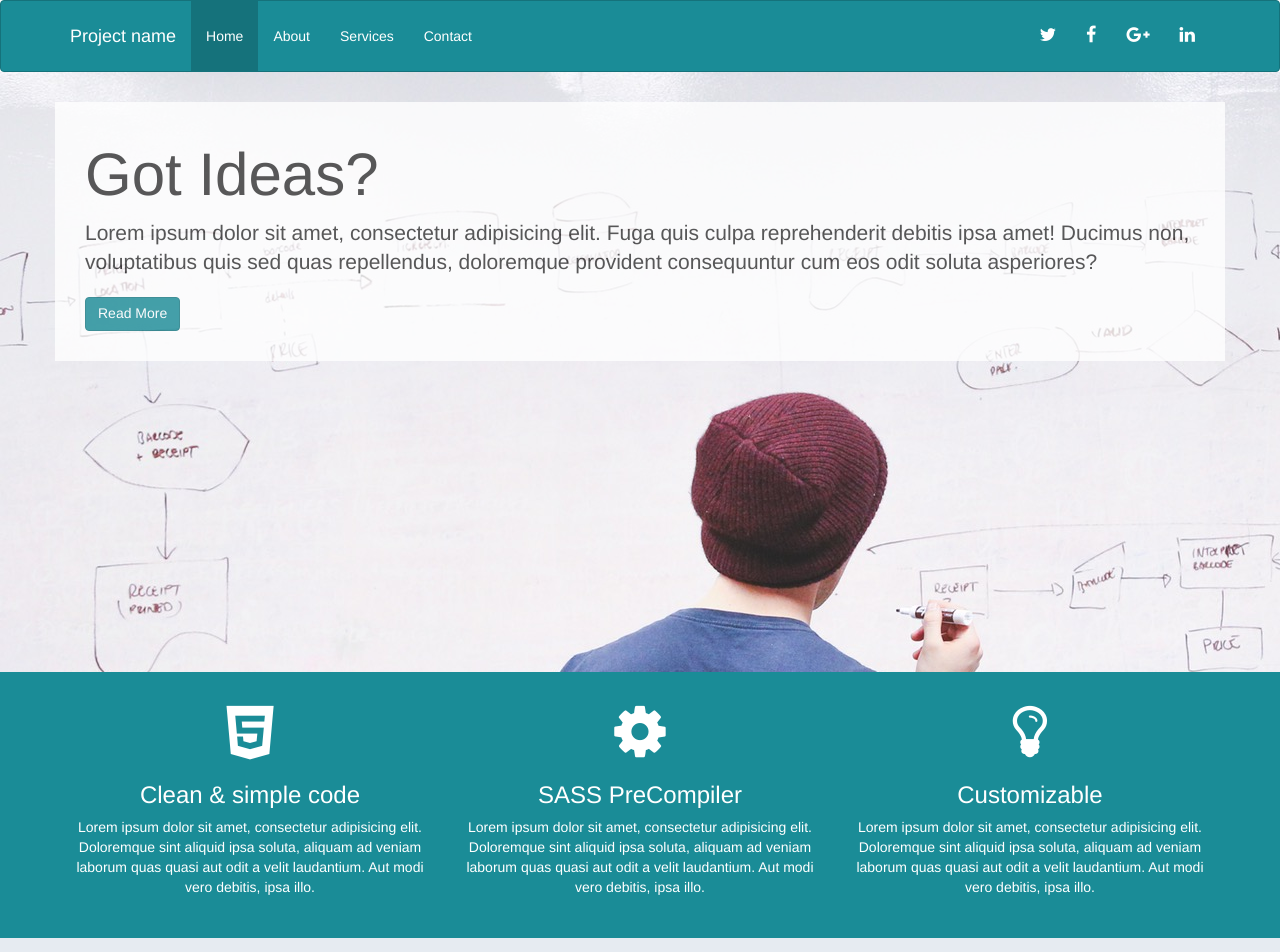
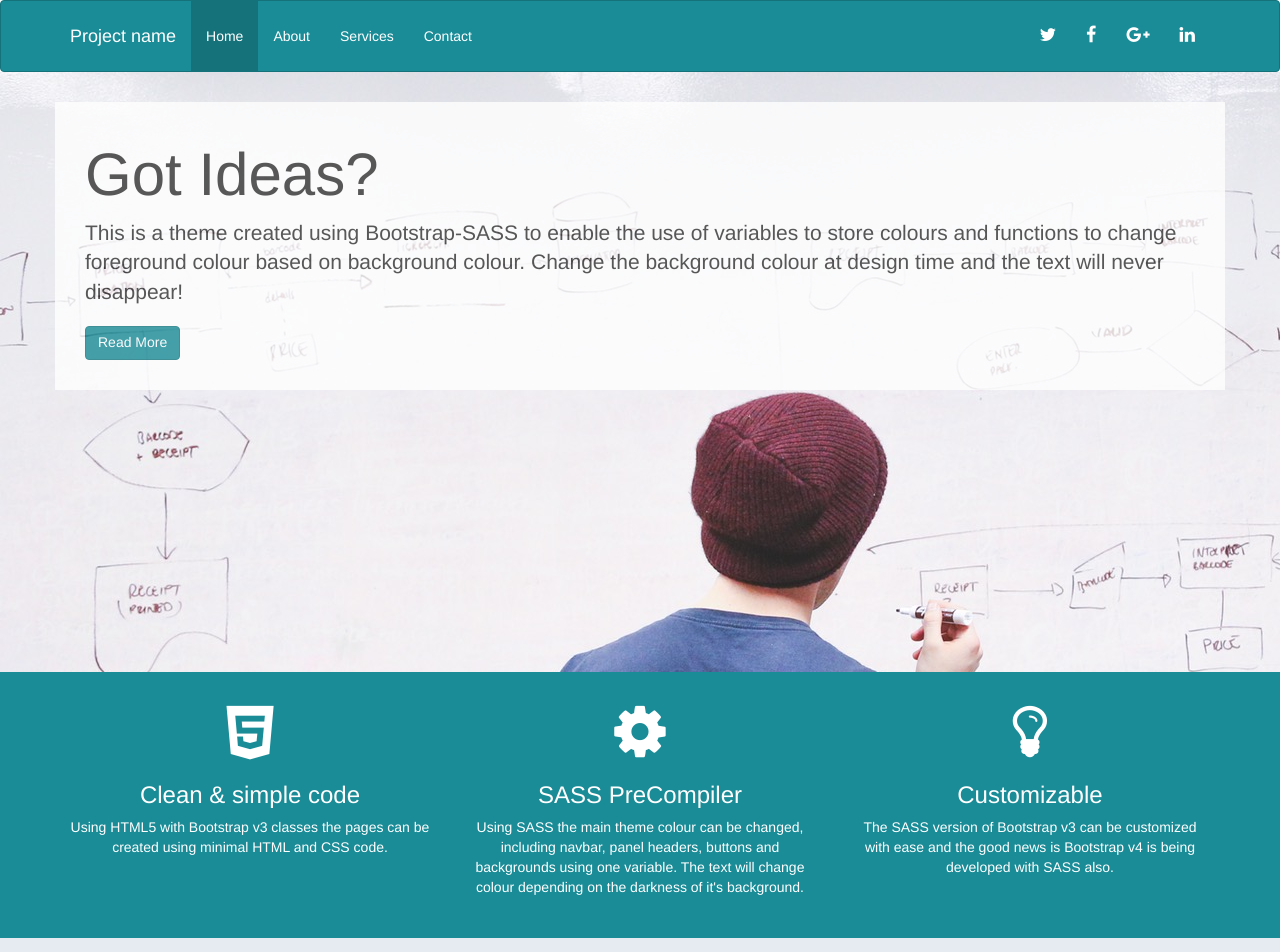
Before and after one commit to Taramouse/bizlight_theme, a website: page index.html in a window 1280 px wide. Shown: the top 952 px of the page. Drawn offline with Linux system fonts and the light colour scheme.

Commit message:
Changed some lorem ipsum to real text that makes sense, hopefully.

```diff
--- a/index.html
+++ b/index.html
@@ -50,7 +50,7 @@
   <div class="showcase">
     <div class="container">
       <h1>Got Ideas?</h1>
-      <p class="lead">Lorem ipsum dolor sit amet, consectetur adipisicing elit. Fuga quis culpa reprehenderit debitis ipsa amet! Ducimus non, voluptatibus quis sed quas repellendus, doloremque provident consequuntur cum eos odit soluta asperiores?</p>
+      <p class="lead">This is a theme created using Bootstrap-SASS to enable the use of variables to store colours and functions to change foreground colour based on background colour. Change the background colour at design time and the text will never disappear!</p>
       <a href="about.html" class="btn btn-primary" role="button">Read More</a>
     </div>
   </div>
@@ -61,17 +61,17 @@
         <div class="col-md-4">
           <i class="fa fa-html5"></i>
           <h3>Clean &amp; simple code</h3>
-          <p>Lorem ipsum dolor sit amet, consectetur adipisicing elit. Doloremque sint aliquid ipsa soluta, aliquam ad veniam laborum quas quasi aut odit a velit laudantium. Aut modi vero debitis, ipsa illo.</p>
+          <p>Using HTML5 with Bootstrap v3 classes the pages can be created using minimal HTML and CSS code.</p>
         </div>
         <div class="col-md-4">
           <i class="fa fa-gear"></i>
           <h3>SASS PreCompiler</h3>
-          <p>Lorem ipsum dolor sit amet, consectetur adipisicing elit. Doloremque sint aliquid ipsa soluta, aliquam ad veniam laborum quas quasi aut odit a velit laudantium. Aut modi vero debitis, ipsa illo.</p>
+          <p>Using SASS the main theme colour can be changed, including navbar, panel headers, buttons and backgrounds using one variable. The text will change colour depending on the darkness of it's background.</p>
         </div>
         <div class="col-md-4">
           <i class="fa fa-lightbulb-o"></i>
           <h3>Customizable</h3>
-          <p>Lorem ipsum dolor sit amet, consectetur adipisicing elit. Doloremque sint aliquid ipsa soluta, aliquam ad veniam laborum quas quasi aut odit a velit laudantium. Aut modi vero debitis, ipsa illo.</p>
+          <p>The SASS version of Bootstrap v3 can be customized with ease and the good news is Bootstrap v4 is being developed with SASS also.</p>
         </div>
       </div>
     </div>
```
